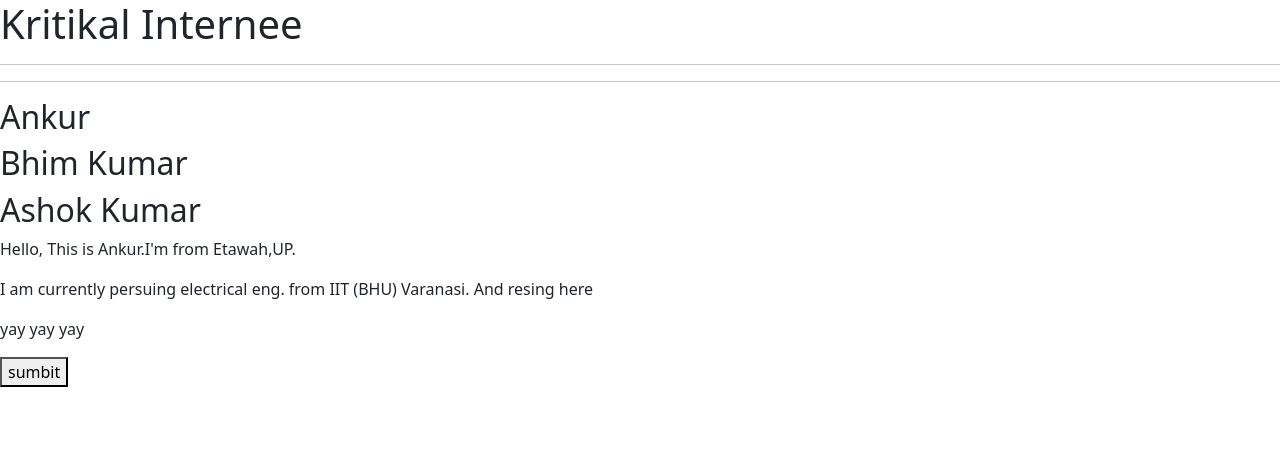
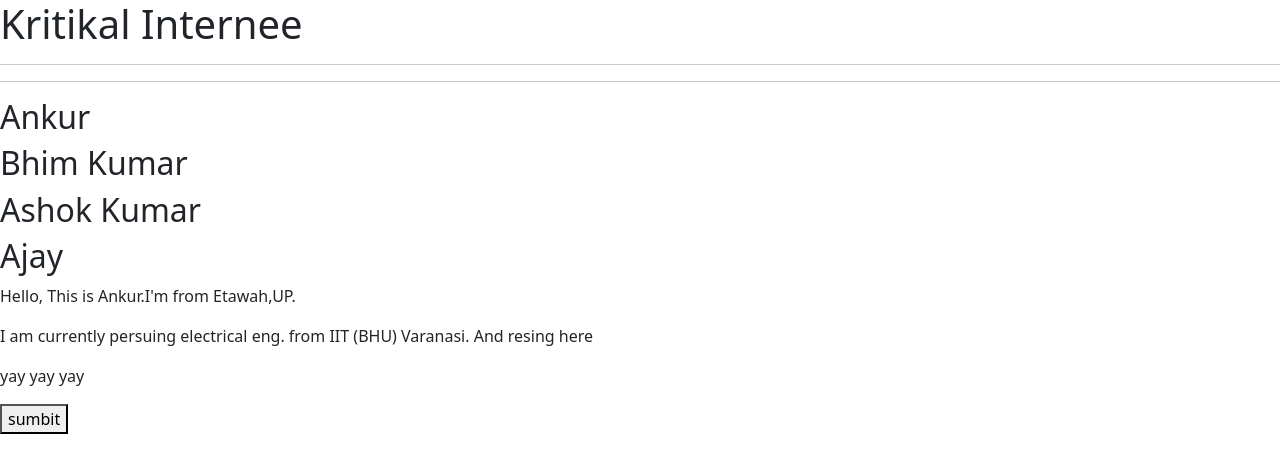
Before and after one commit to bhimkumar-019/ankur-first-repo, a plain HTML site: page index.html in a window 1280 px wide. Drawn offline with nearby package versions, Linux system fonts and the light colour scheme.

Commit message:
commit for ajay

```diff
--- a/index.html
+++ b/index.html
@@ -17,6 +17,7 @@
         <h2>Ankur</h2>
         <h2>Bhim Kumar</h2>
         <h2>Ashok Kumar</h2>
+        <h2>Ajay</h2>
     <div id="mypic"></div>
     <p>Hello, This is Ankur.I'm from Etawah,UP.</p>
     <p>I am currently persuing electrical eng. from IIT (BHU) Varanasi. And resing here</p>
```
